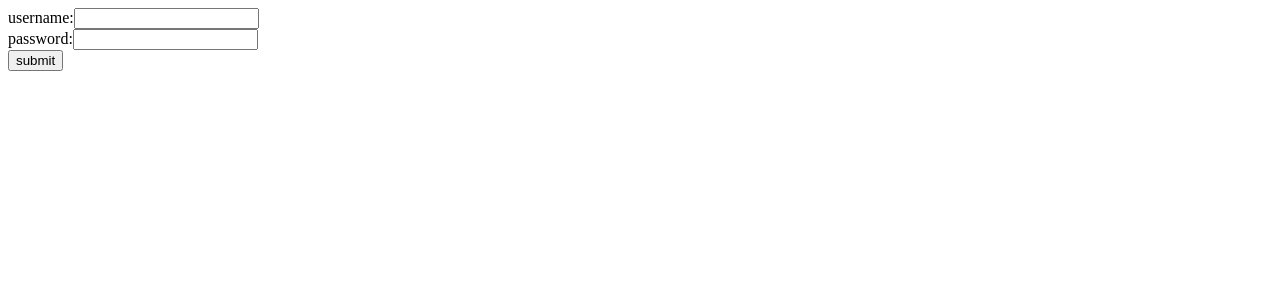
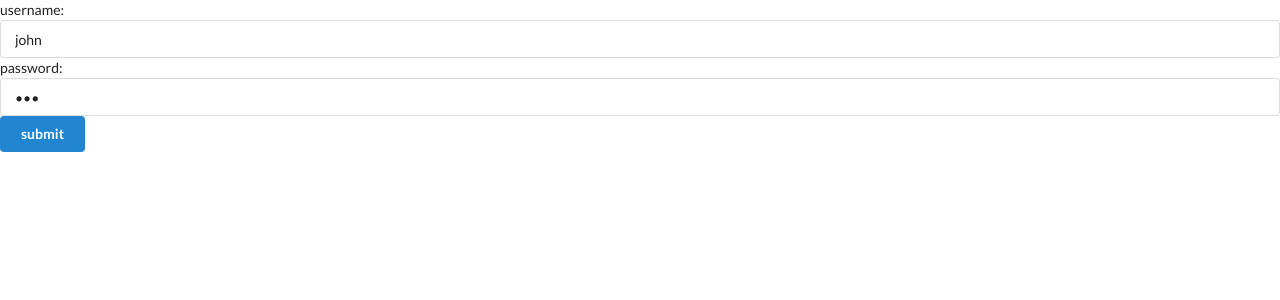
Before and after one commit to clarityLee/timesheet-frontend, a React (Create React App) app: page /login in a window 1280 px wide. Shown: the top 300 px of the page. Built offline with nearby package versions, Linux system fonts and the light colour scheme.

Commit message:
finish login

```diff
--- a/public/index.html
+++ b/public/index.html
@@ -3,6 +3,7 @@
   <head>
     <meta charset="utf-8" />
     <link rel="icon" href="%PUBLIC_URL%/favicon.ico" />
+    <link rel="stylesheet" href="https://cdnjs.cloudflare.com/ajax/libs/semantic-ui/2.4.1/semantic.min.css" />
     <meta name="viewport" content="width=device-width, initial-scale=1" />
     <meta name="theme-color" content="#000000" />
     <meta
--- a/src/components/App.js
+++ b/src/components/App.js
@@ -4,19 +4,22 @@ import Login from './login/Login'
 import Summary from './summary/Summary';
 import TimeSheet from './timesheet/TimeSheet';
 import Profile from './profile/Profile';
+import PrivateRoute from './PrivateRoute';
+import AuthProvider from '../contexts/AuthProvider';
 
 const App = () => {
-  const [isAuthenticated, setisAutheticated] = useState(false);
   return (
-    <BrowserRouter>
-      <Routes>
-        <Route path="/" element={<Login />} />
-        <Route path="/login" element={<Login />} />
-        <Route path="/summary" element={<Summary />} />
-        <Route path="/timesheet" element={<TimeSheet />} />
-        <Route path="/profile" element={<Profile />} />
-      </Routes>
-    </BrowserRouter>
+      <AuthProvider>
+        <BrowserRouter>
+          <Routes>
+            <Route path="/" element={<PrivateRoute><Summary /></PrivateRoute>} />
+            <Route path="/login" element={<Login />} />
+            <Route path="/summary" element={<PrivateRoute><Summary /></PrivateRoute>} />
+            <Route path="/timesheet" element={<PrivateRoute><TimeSheet /></PrivateRoute>} />
+            <Route path="/profile" element={<PrivateRoute><Profile /></PrivateRoute>} />
+          </Routes>
+        </BrowserRouter>
+      </AuthProvider>
   );
 };
 
--- /dev/null
+++ b/src/components/PrivateRoute.js
@@ -0,0 +1,10 @@
+import { Navigate } from 'react-router-dom';
+import { useAuth } from '../contexts/auth';
+
+
+function PrivateRoute ({children}) {
+  const auth = useAuth();
+  return auth.isAuthed() ? children : <Navigate to="/login" />
+};
+
+export default PrivateRoute;
--- a/src/components/login/Login.js
+++ b/src/components/login/Login.js
@@ -1,30 +1,16 @@
-import React, { useState } from "react";
+import React, { useState, useContext, useLocation } from "react";
 import { useNavigate  } from 'react-router-dom';
-import axios from "axios";
-import useAuth from '../useAuth'
+import { useAuth } from '../../contexts/auth';
 
-const Login = () => {
-
-  const [username, setUsername] = useState('');
-  const [password, setPassword] = useState('');
+const Login = (prop) => {
+  const auth = useAuth();
+  const [username, setUsername] = useState('john');
+  const [password, setPassword] = useState('123');
 
   const navigate = useNavigate();
-  // const { login } = useAuth();
-  // console.log(login);
 
   let handleLogin = () => {
-    console.log(username);
-    console.log(password);
-    const data = {
-      username: "john",
-      password: "123"
-    };
-    console.log(data);
-    // axios.post(`http://localhost:9000/auth/login`, {withCredentials: true}, data).then(function(response) {
-    //   console.log(response);
-    //   navigate("/summary");
-    // });
-    navigate("/summary");
+    auth.login(username, password, () => {navigate("/summary")});
   };
 
   let handleNameChange = (e) => {
@@ -33,19 +19,19 @@ const Login = () => {
 
   let handlePasswordChange = (e) => {
     setPassword(e.target.value);
-  }
+  };
 
   return (
-    <div>
+      <div className="ui form">
         <div>
           <label htmlFor="username">username:</label>
-        <input type="text" id="username" name="username" onChange={ handleNameChange }/>
+          <input type="text" id="username" name="username" onChange={ handleNameChange } value={username}/>
         </div>
         <div>
           <label htmlFor="password">password:</label>
-        <input type="password" id="password" name="password" onChange={ handlePasswordChange }/>
+          <input type="password" id="password" name="password" onChange={ handlePasswordChange } value={password}/>
         </div>
-      <button onClick={handleLogin}>submit</button>
+        <button onClick={handleLogin} className="ui button primary">submit</button>
       </div>
   );
 };
--- a/src/components/navbar/NavBar.js
+++ b/src/components/navbar/NavBar.js
@@ -1,17 +1,16 @@
 import React, { useState } from "react";
 import {Link} from "react-router-dom";
 import { useNavigate  } from 'react-router-dom';
+import { useAuth } from '../../contexts/auth';
 import './NavBar.css';
 
 const NavBar = () => {
-
-  const[ isAutheticated, setisAutheticated ] = useState(false);
+  const auth = useAuth();
 
   let navigate = useNavigate ();
   let handleLogout = e => {
     e.preventDefault();
-    setisAutheticated(false);
-    window.sessionStorage.removeItem("username");
+    auth.logout();
     navigate("/login");
   };
   return (
--- a/src/components/profile/Profile.js
+++ b/src/components/profile/Profile.js
@@ -1,10 +1,10 @@
 import React from "react";
 import NavBar from "../navbar/NavBar";
 
-const Profile = () => {
+const Profile = (prop) => {
   return (
     <div>
-      <NavBar />
+        <NavBar setAuthed={prop.setAuthed}/>
       <div>
         Profile
       </div>
--- a/src/components/summary/Summary.js
+++ b/src/components/summary/Summary.js
@@ -1,10 +1,10 @@
 import React from "react";
 import NavBar from "../navbar/NavBar";
 
-const Summary = () => {
+const Summary = (prop) => {
   return (
     <div>
-      <NavBar />
+        <NavBar setAuthed={prop.setAuthed}/>
       <div>
         Summary
       </div>
--- a/src/components/timesheet/TimeSheet.js
+++ b/src/components/timesheet/TimeSheet.js
@@ -1,10 +1,10 @@
 import React from "react";
 import NavBar from "../navbar/NavBar";
 
-const TimeSheet = () => {
+const TimeSheet = (prop) => {
   return (
     <div>
-      <NavBar />
+        <NavBar setAuthed={prop.setAuthed}/>
       <div>
         Time Sheet
       </div>
--- a/src/components/useAuth.js
+++ /dev/null
@@ -1,41 +0,0 @@
-import * as React from "react";
-console.log('useAuth')
-const authContext = React.createContext();
-
-function useAuth() {
-  console.log("useAuth called");
-  const [authed, setAuthed] = React.useState(false);
-
-  return {
-    authed,
-    login() {
-      return new Promise((res) => {
-        setAuthed(true);
-        res();
-      });
-    },
-    logout() {
-      return new Promise((res) => {
-        setAuthed(false);
-        res();
-      });
-    }
-  };
-}
-
-export function AuthProvider({ children }) {
-  console.log("AuthProvider called");
-  const auth = useAuth();
-  console.log(auth);
-  console.log('---');
-
-  return (
-    <authContext.Provider value={auth}>
-      {children}
-    </authContext.Provider>
-  );
-}
-
-export default function AuthConsumer() {
-  return React.useContext(authContext);
-}
--- /dev/null
+++ b/src/contexts/AuthProvider.js
@@ -0,0 +1,45 @@
+import React from 'react';
+import AuthContext from './auth';
+import axios from 'axios';
+
+class AuthProvider extends React.Component {
+
+
+  isAuthed = window.sessionStorage.getItem("username") != null;
+  render() {
+    return (
+      <AuthContext.Provider
+        value={{
+          isAuthed: () => {
+            return this.isAuthed;
+          },
+          login: (username, password, onSuccess, onFail) => {
+            let data = {'username': username, 'password': password};
+            axios.post(`http://localhost:9000/auth/login`, data, {withCredentials:true})
+            .then(
+              (resp) => {
+                this.isAuthed = true;
+                window.sessionStorage.setItem("username", username);
+                console.log("login success");
+                onSuccess();
+              },
+              (error) => {
+                console.log("login failes");
+                onFail();
+              }
+            )
+          },
+          logout: () => {
+            window.sessionStorage.removeItem("username");
+            this.isAuthed = false;
+
+          }
+        }}
+      >
+        {this.props.children}
+      </AuthContext.Provider>
+    );
+  }
+}
+
+export default AuthProvider;
--- /dev/null
+++ b/src/contexts/auth.js
@@ -0,0 +1,7 @@
+import React, { useContext } from 'react';
+
+const AuthContext = React.createContext();
+export default AuthContext;
+export function useAuth() {
+  return useContext(AuthContext);
+}
```
Also changed, not shown: 1 other file (tests, documents, lock files or other folders). Lines whose indentation alone changed are shown as unchanged.
